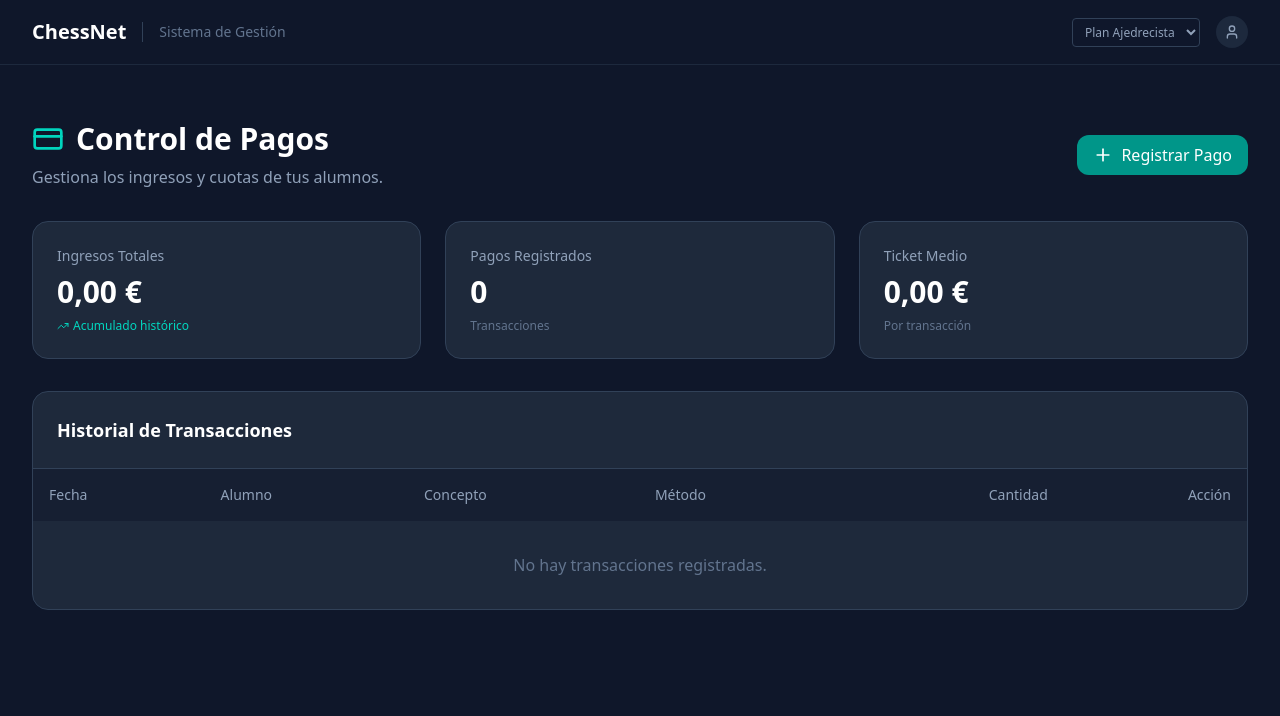
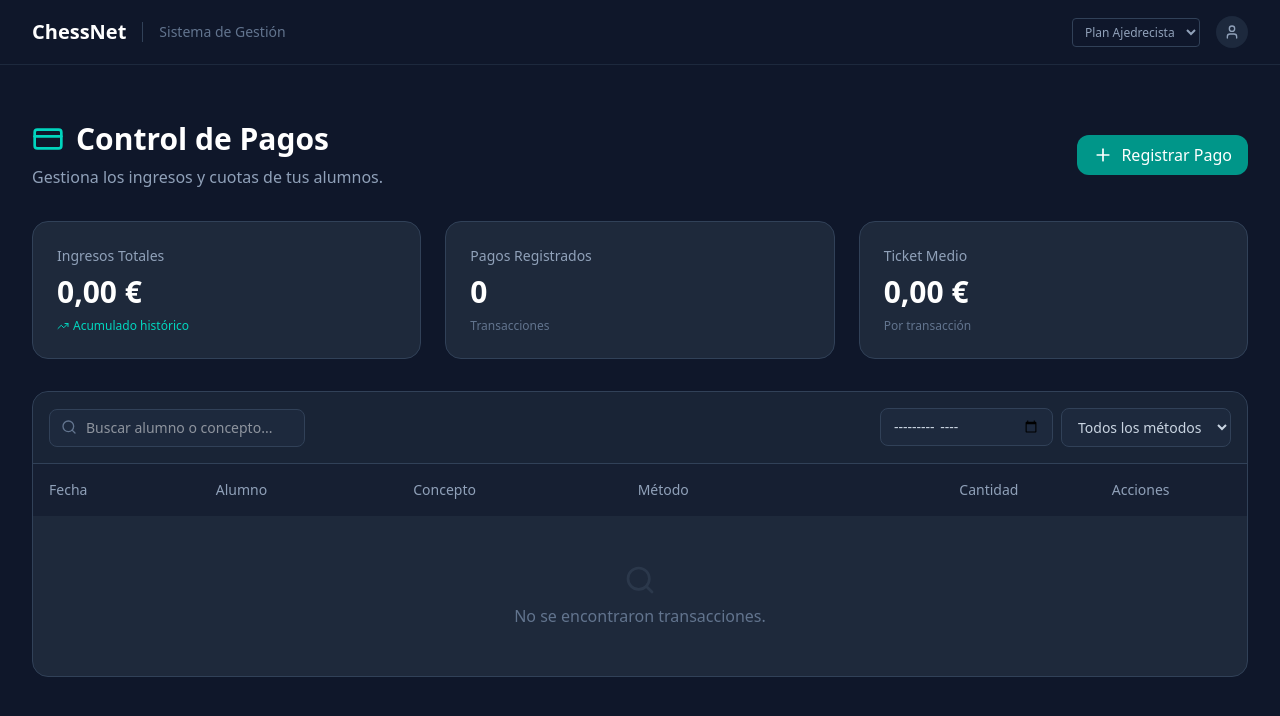
Before and after one commit to Chess-Society/ChessNet, a SvelteKit app: page /dashboard/payments in a window 1280 px wide. Shown: the top 716 px of the page. Built offline with nearby package versions, Linux system fonts and the light colour scheme.

Commit message:
feat: Professionalize Payments System
- Added PDF Receipt generation (exportReceiptPDF)
- Added filters for Payments (Search, Date, Method)
- Enhanced Payments UI with improved layout and icons

```diff
--- a/src/lib/services/export.ts
+++ b/src/lib/services/export.ts
@@ -1,6 +1,6 @@
 import jsPDF from 'jspdf';
 import autoTable from 'jspdf-autotable';
-import type { Tournament, Student } from './storage';
+import type { Tournament, Student, Payment } from './storage';
 
 // Add autoTable to jsPDF type
 declare module 'jspdf' {
@@ -129,3 +129,93 @@ export function exportPairingsPDF(
 
     doc.save(`Ronda_${roundNumber}_${tournament.name.replace(/\s+/g, '_')}.pdf`);
 }
+
+/**
+ * Generate a Receipt PDF for a single Payment
+ */
+export function exportReceiptPDF(
+    payment: Payment,
+    studentName: string,
+    centerName: string = "Escuela de Ajedrez ChessNet"
+) {
+    const doc = new jsPDF();
+
+    // Brand Color (Teal-600)
+    const brandColor = [13, 148, 136];
+
+    // --- Header ---
+    doc.setFillColor(brandColor[0], brandColor[1], brandColor[2]);
+    doc.rect(0, 0, 210, 40, 'F'); // Top banner
+
+    doc.setTextColor(255, 255, 255);
+    doc.setFontSize(24);
+    doc.setFont('helvetica', 'bold');
+    doc.text("RECIBO DE PAGO", 14, 25);
+
+    doc.setFontSize(10);
+    doc.setFont('helvetica', 'normal');
+    // Right aligned company info
+    doc.text(centerName, 190, 15, { align: 'right' });
+    doc.text("Gestión Integral", 190, 20, { align: 'right' });
+    doc.text(new Date().toLocaleDateString(), 190, 25, { align: 'right' });
+
+    // --- Content ---
+    doc.setTextColor(0, 0, 0);
+
+    // Receipt Details Box
+    doc.setDrawColor(200, 200, 200);
+    doc.roundedRect(14, 50, 182, 40, 3, 3);
+
+    doc.setFontSize(10);
+    doc.setTextColor(100);
+    doc.text("ID Transacción:", 20, 60);
+    doc.text("Fecha de Pago:", 120, 60);
+
+    doc.setTextColor(0);
+    doc.setFontSize(11);
+    doc.text(payment.id.split('-')[0].toUpperCase(), 20, 66);
+    doc.text(payment.date, 120, 66);
+
+    doc.setTextColor(100);
+    doc.setFontSize(10);
+    doc.text("Alumno:", 20, 78);
+    doc.text("Método:", 120, 78);
+
+    doc.setTextColor(0);
+    doc.setFontSize(11);
+    doc.text(studentName, 20, 84);
+    const methods: Record<string, string> = { 'cash': 'Efectivo', 'transfer': 'Transferencia', 'bizum': 'Bizum', 'other': 'Otro' };
+    doc.text(methods[payment.method] || payment.method, 120, 84);
+
+    // Concept & Amount Table
+    autoTable(doc, {
+        startY: 100,
+        head: [['Concepto / Descripción', 'Importe']],
+        body: [
+            [payment.concept, `${payment.amount.toFixed(2)} €`]
+        ],
+        theme: 'grid',
+        headStyles: { fillColor: [30, 41, 59] }, // Slate-800
+        columnStyles: {
+            1: { halign: 'right', fontStyle: 'bold' }
+        },
+        styles: { fontSize: 12, cellPadding: 5 }
+    });
+
+    // Total
+    const finalY = doc.lastAutoTable.finalY + 10;
+    doc.setFontSize(14);
+    doc.setFont('helvetica', 'bold');
+    doc.text(`TOTAL PAGADO:  ${payment.amount.toFixed(2)} €`, 190, finalY, { align: 'right' });
+
+    // Signature / Footer
+    doc.setDrawColor(150);
+    doc.line(130, finalY + 40, 190, finalY + 40);
+    doc.setFontSize(8);
+    doc.setTextColor(150);
+    doc.text("Firma o Sello Conforme", 160, finalY + 45, { align: 'center' });
+
+    doc.text("Documento generado automáticamente por ChessNet.io", 105, 280, { align: 'center' });
+
+    doc.save(`Recibo_${payment.date}_${studentName.replace(/\s+/g, '_')}.pdf`);
+}
--- a/src/routes/dashboard/payments/+page.svelte
+++ b/src/routes/dashboard/payments/+page.svelte
@@ -13,8 +13,13 @@
         User,
         Trash2,
         Wallet,
+        Search,
+        Filter,
+        FileText,
+        Download,
     } from "lucide-svelte";
     import { slide } from "svelte/transition";
+    import { exportReceiptPDF } from "$lib/services/export";
 
     let store = $appStore;
     appStore.subscribe((value) => (store = value));
@@ -30,9 +35,30 @@
         notes: "",
     };
 
-    // Derived values
+    // --- Filters ---
+    let searchTerm = "";
+    let filterDate = ""; // Month YYYY-MM
+    let filterMethod = "all";
+
+    // Derived values with Filtering
     $: totalRevenue = store.payments.reduce((sum, p) => sum + p.amount, 0);
-    $: sortedPayments = [...store.payments].sort(
+
+    $: filteredPayments = store.payments.filter((p) => {
+        const matchesTerm =
+            searchTerm === "" ||
+            p.concept.toLowerCase().includes(searchTerm.toLowerCase()) ||
+            getStudentName(p.studentId)
+                .toLowerCase()
+                .includes(searchTerm.toLowerCase());
+
+        const matchesDate = filterDate === "" || p.date.startsWith(filterDate);
+        const matchesMethod =
+            filterMethod === "all" || p.method === filterMethod;
+
+        return matchesTerm && matchesDate && matchesMethod;
+    });
+
+    $: sortedPayments = [...filteredPayments].sort(
         (a, b) => new Date(b.date).getTime() - new Date(a.date).getTime(),
     );
 
@@ -130,7 +156,7 @@
     {#if showForm}
         <div
             transition:slide
-            class="bg-[#1e293b] border border-slate-700 rounded-2xl p-6 mb-8 max-w-2xl"
+            class="bg-[#1e293b] border border-slate-700 rounded-2xl p-6 mb-8 max-w-2xl mx-auto shadow-2xl"
         >
             <h3 class="text-lg font-bold text-white mb-4">
                 Registrar Nuevo Ingreso
@@ -241,11 +267,44 @@
     <div
         class="bg-[#1e293b] border border-slate-700 rounded-2xl overflow-hidden"
     >
-        <div class="p-6 border-b border-slate-700">
-            <h3 class="text-lg font-bold text-white">
-                Historial de Transacciones
-            </h3>
+        <!-- Filter Bar -->
+        <div
+            class="p-4 border-b border-slate-700 bg-slate-900/30 flex flex-col md:flex-row gap-4 items-center justify-between"
+        >
+            <div class="flex items-center gap-2 w-full md:w-auto">
+                <div class="relative w-full md:w-64">
+                    <Search
+                        class="absolute left-3 top-2.5 w-4 h-4 text-slate-500"
+                    />
+                    <input
+                        bind:value={searchTerm}
+                        type="text"
+                        placeholder="Buscar alumno o concepto..."
+                        class="w-full bg-slate-800 border border-slate-700 rounded-lg pl-9 pr-4 py-2 text-sm text-white focus:border-teal-500 outline-none"
+                    />
+                </div>
+            </div>
+
+            <div class="flex gap-2 w-full md:w-auto">
+                <div class="relative">
+                    <input
+                        bind:value={filterDate}
+                        type="month"
+                        class="bg-slate-800 border border-slate-700 rounded-lg px-3 py-2 text-sm text-slate-300 focus:border-teal-500 outline-none"
+                    />
+                </div>
+                <select
+                    bind:value={filterMethod}
+                    class="bg-slate-800 border border-slate-700 rounded-lg px-3 py-2 text-sm text-slate-300 focus:border-teal-500 outline-none"
+                >
+                    <option value="all">Todos los métodos</option>
+                    <option value="cash">Efectivo</option>
+                    <option value="transfer">Transferencia</option>
+                    <option value="bizum">Bizum</option>
+                </select>
+            </div>
         </div>
+
         <div class="overflow-x-auto">
             <table class="w-full text-left">
                 <thead class="bg-slate-900/50">
@@ -267,8 +326,8 @@
                             >Cantidad</th
                         >
                         <th
-                            class="p-4 text-slate-400 font-medium text-sm text-right"
-                            >Acción</th
+                            class="p-4 text-slate-400 font-medium text-sm text-center"
+                            >Acciones</th
                         >
                     </tr>
                 </thead>
@@ -277,14 +336,19 @@
                         <tr>
                             <td
                                 colspan="6"
-                                class="p-8 text-center text-slate-500"
+                                class="p-12 text-center text-slate-500"
                             >
-                                No hay transacciones registradas.
+                                <Search
+                                    class="w-8 h-8 mx-auto mb-2 opacity-20"
+                                />
+                                No se encontraron transacciones.
                             </td>
                         </tr>
                     {:else}
                         {#each sortedPayments as payment}
-                            <tr class="hover:bg-slate-800/50 transition-colors">
+                            <tr
+                                class="hover:bg-slate-800/50 transition-colors group"
+                            >
                                 <td class="p-4 text-slate-300 font-mono text-sm"
                                     >{payment.date}</td
                                 >
@@ -296,7 +360,7 @@
                                 >
                                 <td class="p-4">
                                     <span
-                                        class="bg-slate-800 text-slate-400 text-xs px-2 py-1 rounded uppercase font-bold"
+                                        class="bg-slate-800 text-slate-400 text-xs px-2 py-1 rounded uppercase font-bold border border-slate-700"
                                     >
                                         {payment.method}
                                     </span>
@@ -306,11 +370,27 @@
                                 >
                                     +{payment.amount} €
                                 </td>
-                                <td class="p-4 text-right">
+                                <td
+                                    class="p-4 flex items-center justify-center gap-2"
+                                >
+                                    <button
+                                        onclick={() =>
+                                            exportReceiptPDF(
+                                                payment,
+                                                getStudentName(
+                                                    payment.studentId,
+                                                ),
+                                            )}
+                                        class="p-2 text-slate-500 hover:text-teal-400 transition-colors rounded-lg hover:bg-teal-500/10"
+                                        title="Descargar Recibo"
+                                    >
+                                        <FileText class="w-4 h-4" />
+                                    </button>
                                     <button
                                         onclick={() =>
                                             removePayment(payment.id)}
-                                        class="text-slate-600 hover:text-red-400 cursor-pointer"
+                                        class="p-2 text-slate-500 hover:text-red-400 transition-colors rounded-lg hover:bg-red-500/10"
+                                        title="Eliminar registro"
                                     >
                                         <Trash2 class="w-4 h-4" />
                                     </button>
```
